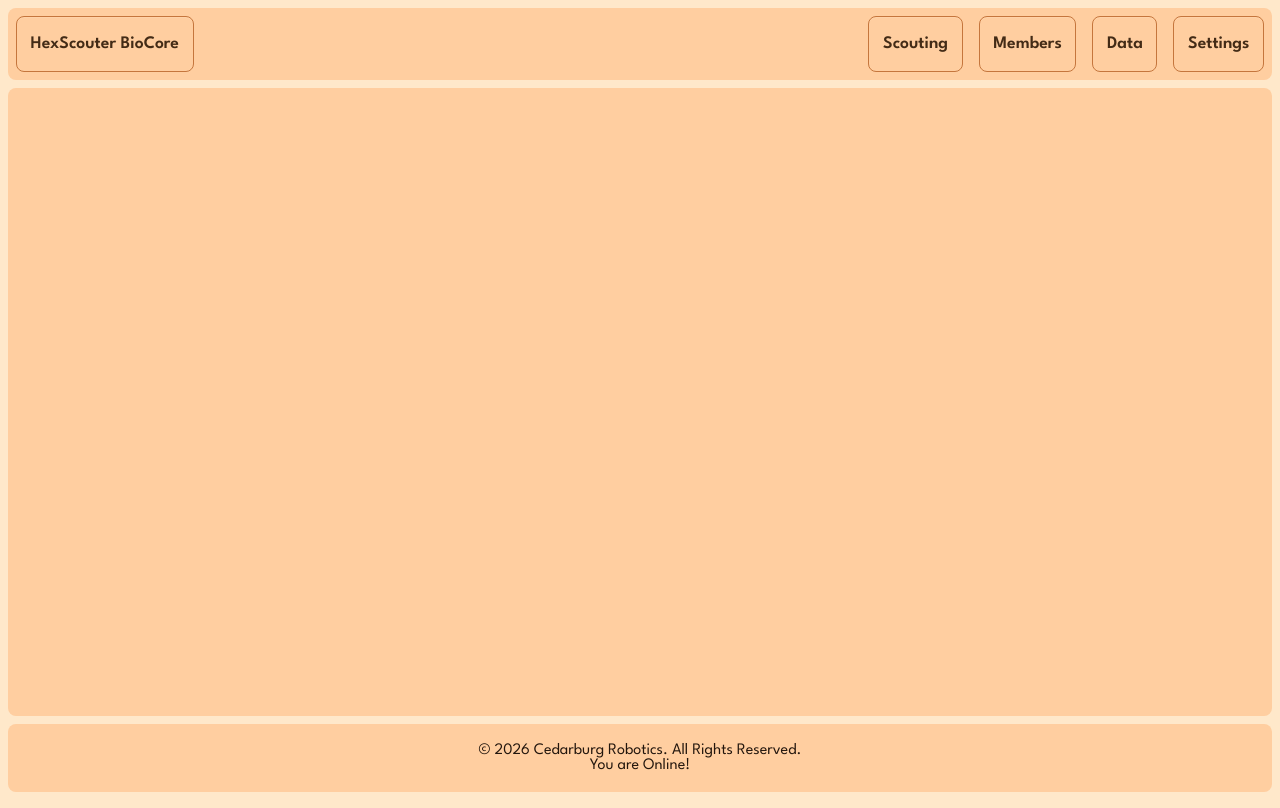
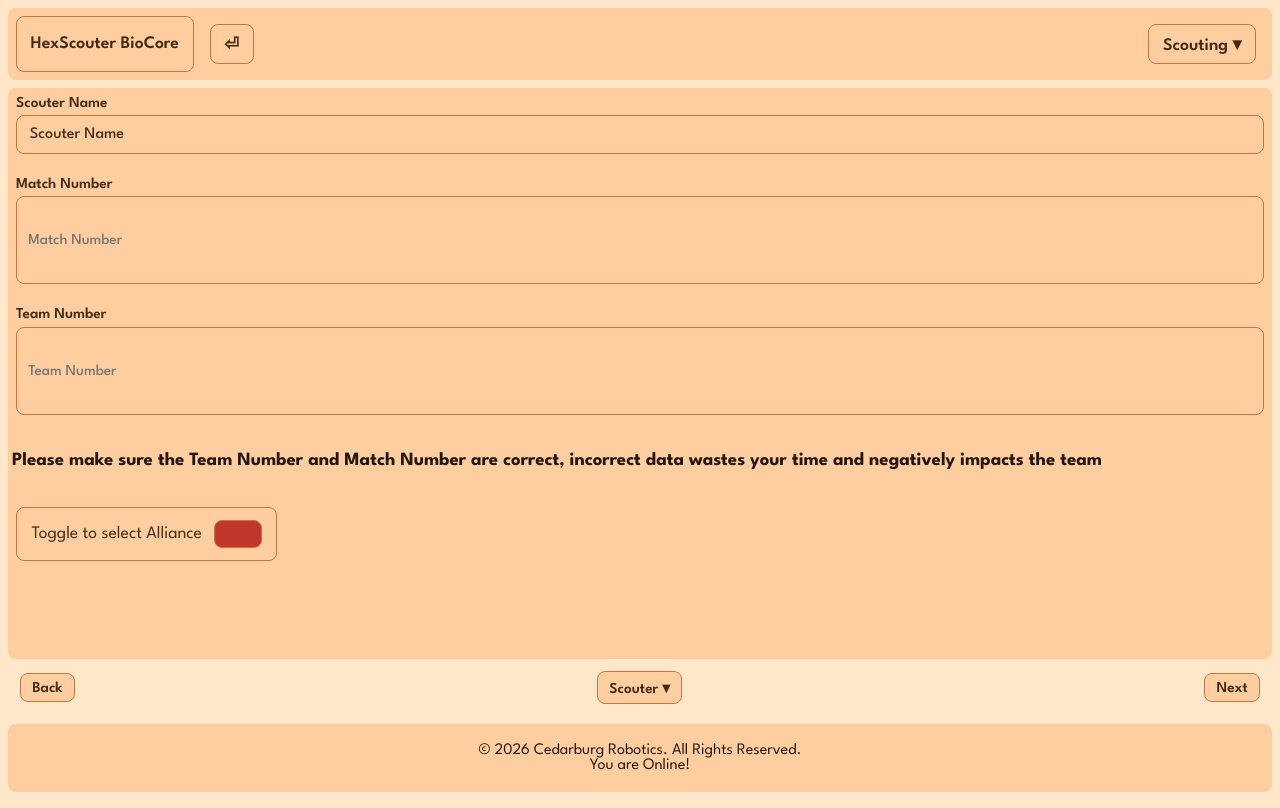
Before and after one commit to connorbieszk/ScoutHub27, a SvelteKit app: page /scouting/match in a window 1280 px wide. Built offline with nearby package versions, Linux system fonts and the light colour scheme.

Commit message:
Page 1 of scouting form

```diff
--- a/src/lib/components/forms/Checkbox.svelte
+++ b/src/lib/components/forms/Checkbox.svelte
@@ -5,12 +5,16 @@
 		children,
 		state = $bindable(false),
 		type = 'button',
-		size = 'md'
+		size = 'md',
+		inactiveColor = 'var(--background-3)',
+		activeColor = 'var(--green)'
 	}: {
 		children: Snippet;
 		state: boolean;
 		type?: 'button' | 'submit' | 'reset';
 		size?: 'sm' | 'md' | 'lg';
+		inactiveColor?: string;
+		activeColor?: string;
 	} = $props();
 
 	const sizeStyles = {
@@ -38,6 +42,12 @@
 	} as const;
 
 	const currentSize = $derived(sizeStyles[size]);
+	const resolvedInactiveColor = $derived(
+		inactiveColor.startsWith('--') ? `var(${inactiveColor})` : inactiveColor
+	);
+	const resolvedActiveColor = $derived(
+		activeColor.startsWith('--') ? `var(${activeColor})` : activeColor
+	);
 
 	function toggleState() {
 		state = !state;
@@ -47,7 +57,7 @@
 <div
 	class="checkboxContainer"
 	class:active={state}
-	style={`--checkbox-font-size: ${currentSize.fontSize}; --checkbox-gap: ${currentSize.gap}; --checkbox-width: ${currentSize.width}; --checkbox-height: ${currentSize.height}; --checkbox-padding: ${currentSize.padding};`}
+	style={`--checkbox-font-size: ${currentSize.fontSize}; --checkbox-gap: ${currentSize.gap}; --checkbox-width: ${currentSize.width}; --checkbox-height: ${currentSize.height}; --checkbox-padding: ${currentSize.padding}; --checkbox-inactive-color: ${resolvedInactiveColor}; --checkbox-active-color: ${resolvedActiveColor};`}
 >
 	{@render children()}
 
@@ -83,7 +93,7 @@
 
 		padding: var(--checkbox-padding);
 
-		background-color: var(--background-3);
+		background-color: var(--checkbox-inactive-color);
 		border: 1px solid var(--background-4);
 		border-radius: var(--default-border-radius);
 
@@ -119,12 +129,12 @@
 	}
 
 	.active button {
-		background-color: var(--green);
-		border-color: var(--green);
+		background-color: var(--checkbox-active-color);
+		border-color: var(--checkbox-active-color);
 	}
 
 	button:focus-visible {
-		outline: 2px solid var(--green);
+		outline: 2px solid var(--checkbox-active-color);
 		outline-offset: 2px;
 	}
 </style>
--- a/src/lib/components/forms/Dropdown.svelte
+++ b/src/lib/components/forms/Dropdown.svelte
@@ -45,7 +45,7 @@
 		{#if placeholder}
 			<option value="" disabled>{placeholder}</option>
 		{/if}
-		{#each options as option}
+		{#each options as option (option.value)}
 			<option value={option.value}>{option.label}</option>
 		{/each}
 	</select>
@@ -84,8 +84,8 @@
 	}
 
 	select:focus {
-		border-color: var(--green);
-		box-shadow: 0 0 0 2px color-mix(in srgb, var(--green) 20%, transparent);
+		border-color: var(--orange);
+		box-shadow: 0 0 0 2px color-mix(in srgb, var(--orange) 20%, transparent);
 	}
 
 	@media (max-width: 700px) {
--- a/src/lib/components/forms/TextInput.svelte
+++ b/src/lib/components/forms/TextInput.svelte
@@ -107,8 +107,8 @@
 
 	input:focus,
 	textarea:focus {
-		border-color: var(--green);
-		box-shadow: 0 0 0 2px color-mix(in srgb, var(--green) 20%, transparent);
+		border-color: var(--orange);
+		box-shadow: 0 0 0 2px color-mix(in srgb, var(--orange) 20%, transparent);
 	}
 
 	@media (max-width: 700px) {
--- a/src/lib/components/ui/NavigationBar.svelte
+++ b/src/lib/components/ui/NavigationBar.svelte
@@ -6,7 +6,7 @@
 	import { getHistory, setHistory } from '$lib/stores/history';
 
 	let menuOpen = $state(false);
-	let showBackButton = $state(false);
+	let showBackButton = $state(true);
 
 	const links = [
 		{ href: '/scouting', label: 'Scouting' },
@@ -15,7 +15,19 @@
 		{ href: '/settings', label: 'Settings' }
 	] as const;
 
-	const closeMenu = () => (menuOpen = false);
+	type Route = (typeof links)[number]['href'];
+
+	let currentPath = $state<Route>('/scouting');
+
+	function closeMenu() {
+		menuOpen = false;
+	}
+
+	function navigate(route: Route) {
+		currentPath = route;
+		menuOpen = false;
+		void goto(resolve(route));
+	}
 
 	function goBack() {
 		const history = getHistory();
@@ -30,10 +42,18 @@
 		void goto(resolve(previousRoute));
 	}
 
-	afterNavigate(({ from }) => {
+	afterNavigate(({ from, to }) => {
 		menuOpen = false;
-		const history = getHistory();
-		showBackButton = from !== null && history.length > 1;
+
+		if (to?.url.pathname) {
+			const match = links.find((link) => link.href === to.url.pathname);
+
+			if (match) {
+				currentPath = match.href;
+			}
+		}
+
+		showBackButton = from !== null && getHistory().length > 1;
 	});
 </script>
 
@@ -48,38 +68,25 @@
 		</div>
 	</div>
 
-	<button
-		class="menu-button"
-		aria-label="Toggle navigation menu"
-		aria-expanded={menuOpen}
-		aria-controls="mobile-nav"
-		onclick={() => (menuOpen = !menuOpen)}
-	>
-		☰
-	</button>
+	<div class="route-selector">
+		<div class="route-dropdown">
+			<Button onclick={() => (menuOpen = !menuOpen)} size="md">
+				{links.find((x) => x.href === currentPath)?.label ?? 'Menu'} ▾
+			</Button>
 
-	<div class="navbar-links desktop">
+			{#if menuOpen}
+				<div class="route-menu" in:slide={{ duration: 150 }} out:slide={{ duration: 100 }}>
 					{#each links as link (link.href)}
-			<Button href={link.href} size="md">
+						{#if link.href !== currentPath}
+							<Button onclick={() => navigate(link.href)} size="md">
 								{link.label}
 							</Button>
-		{/each}
-	</div>
-
-	{#if menuOpen}
-		<div
-			id="mobile-nav"
-			class="navbar-links mobile"
-			in:slide={{ duration: 200 }}
-			out:slide={{ duration: 150 }}
-		>
-			{#each links as link (link.href)}
-				<Button href={link.href} size="md">
-					{link.label}
-				</Button>
+						{/if}
 					{/each}
 				</div>
 			{/if}
+		</div>
+	</div>
 </nav>
 
 <style>
@@ -103,6 +110,7 @@
 	.navbar-left {
 		display: flex;
 		align-items: center;
+
 		min-width: 0;
 		flex: 1;
 	}
@@ -111,8 +119,8 @@
 		display: flex;
 		align-items: center;
 		gap: 0.5rem;
+
 		min-width: 0;
-		flex-wrap: wrap;
 	}
 
 	.brand-group :global(a),
@@ -126,59 +134,58 @@
 		flex-shrink: 0;
 	}
 
-	.navbar-links {
+	/* Center page selector */
+.route-selector {
 	display: flex;
 	align-items: center;
-		gap: 0.5rem;
+	justify-content: flex-end;
+
+	margin-left: auto;
 }
 
-	.mobile {
-		display: none;
+.route-dropdown {
+	position: relative;
+	display: flex;
+		right: 0.5rem;
+
+	align-items: center;
 }
 
-	.menu-button {
-		display: none;
+.route-menu {
+	position: absolute;
 
-		font-size: 2rem;
-		padding: 0.25rem 0.75rem;
+	top: calc(100% + 0.5rem);
+	right: -.25rem;
 
-		color: var(--foreground-1);
-		background-color: var(--background-3);
+	display: flex;
+	flex-direction: column;
+	gap: 0.5rem;
 
-		border: none;
+	padding: 0.5rem;
+	padding-right: 1rem;
+
+	background-color: var(--background-2);
+	border: 1px solid var(--background-4);
 	border-radius: var(--default-border-radius);
 
-		cursor: pointer;
-
-		transition:
-			background-color 0.2s ease,
-			transform 0.15s ease;
+	z-index: 100;
 }
 
-	.menu-button:hover {
-		background-color: var(--background-4);
-		transform: scale(1.05);
+.route-menu :global(button),
+.route-menu :global(a) {
+	width: 100%;
+	white-space: nowrap;
+	justify-content: center;
 }
 
+	/* Mobile adjustments */
 	@media (max-width: 700px) {
 		.navbar {
 			gap: 0.5rem;
 		}
 
-		.navbar-left {
-			flex: 1 1 auto;
-		}
-
 		.brand-group {
 			gap: 0.35rem;
-		}
-
-		.desktop {
-			display: none;
-		}
-
-		.menu-button {
-			display: block;
 		}
 
 		:global(.back-button) {
@@ -186,34 +193,12 @@
 			min-width: 2.4rem;
 		}
 
-		.mobile {
-			position: absolute;
-
-			top: calc(100% + 0.5rem);
-			left: 0;
-
-			width: 100%;
-			box-sizing: border-box;
-
-			display: flex;
-			flex-direction: column;
-			align-items: stretch;
-			gap: 0.5rem;
-
-			padding: 0.5rem;
-
-			background-color: var(--background-3);
-			border-radius: var(--default-border-radius);
-
-			z-index: 100;
+		.route-selector {
+			flex: 0 0 auto;
 		}
 
-		/* These assume Button renders an <a> or <button> as its root element.
-		   If it doesn't, I'd recommend adding a `fullWidth` prop to Button instead. */
-		.mobile :global(a),
-		.mobile :global(button) {
-			width: 100%;
-			box-sizing: border-box;
+		.route-menu {
+			right: 0;
 		}
 	}
 </style>
--- a/src/routes/debug/+page.svelte
+++ b/src/routes/debug/+page.svelte
@@ -58,7 +58,7 @@
 	</Button>
     <br>
 
-	<Checkbox state={checkbox1State}>
+	<Checkbox bind:state={checkbox1State}>
 		Touch friendly toggle
 	</Checkbox>
 
--- a/src/routes/scouting/match/+page.svelte
+++ b/src/routes/scouting/match/+page.svelte
@@ -1,10 +1,168 @@
+<script lang="ts">
+	import Button from '$lib/components/forms/Button.svelte';
+	import Checkbox from '$lib/components/forms/Checkbox.svelte';
+	import Dropdown from '$lib/components/forms/Dropdown.svelte';
+	import TextInput from '$lib/components/forms/TextInput.svelte';
+
+	let page = $state(0);
+	let menuOpen = $state(false);
+
+	// Match Information
+	let scouterName = $state('');
+	let matchNumber = $state('');
+	let teamNumber = $state('');
+	let teamAlliance = $state(false); // false = Red, true = Blue
+
+	const pages = ['Scouter', 'Auto', 'Tele', 'Final', 'Upload'];
+
+	function goToPage(index: number) {
+		if (index < 0 || index >= pages.length) {
+			return;
+		}
+
+		page = index;
+		menuOpen = false;
+	}
+
+	function toggleMenu() {
+		menuOpen = !menuOpen;
+	}
+</script>
+
 <svelte:head>
 	<title>Match Scouting!</title>
 </svelte:head>
 
 <div class="content">
-
-	<div class="nav">
-
+	<div class="pages">
+		{#if page === 0}
+			<Dropdown
+				label="Scouter Name"
+				value={scouterName}
+				placeholder="Scouter Name"
+				options={[
+					{ label: 'Tim Cheese', value: 'timcheese' },
+					{ label: 'Jane Doe', value: 'janedoe' },
+					{ label: 'John Doe', value: 'johndoe' } // When the database is up , host a users database, with Pretty Names and database names (Label and Value)
+				]}
+			/>
+			<br />
+			<TextInput
+				value={matchNumber}
+				type="input"
+				placeholder="Match Number"
+				size="sm"
+				label="Match Number"
+			/>
+			<br />
+			<TextInput
+				value={teamNumber}
+				type="input"
+				placeholder="Team Number"
+				size="sm"
+				label="Team Number"
+			/>
+			<br />
+			<h3>
+				Please make sure the Team Number and Match Number are correct, incorrect data wastes your
+				time and negatively impacts the team
+			</h3>
+			<br />
+			<Checkbox bind:state={teamAlliance} inactiveColor="--red" activeColor="--blue"
+				>Toggle to select Alliance</Checkbox
+			>
+		{:else if page === 1}
+			<!-- Auto -->
+		{:else if page === 2}
+			<!-- Tele -->
+		{:else if page === 3}
+			<!-- Comments -->
+		{:else if page === 4}
+			<!-- Upload -->
+		{/if}
 	</div>
 </div>
+
+<div class="nav">
+	<div class="nav-side">
+		<Button onclick={() => goToPage(page - 1)} size="sm">Back</Button>
+	</div>
+
+	<div class="current-page">
+		<Button onclick={toggleMenu} size="sm">
+			{pages[page]} ▾
+		</Button>
+
+		{#if menuOpen}
+			<div class="menu">
+				{#each pages as name, index (index)}
+					{#if index !== page}
+						<Button onclick={() => goToPage(index)} size="sm">
+							{name}
+						</Button>
+					{/if}
+				{/each}
+			</div>
+		{/if}
+	</div>
+
+	<div class="nav-side">
+		<Button onclick={() => goToPage(page + 1)} size="sm">Next</Button>
+	</div>
+</div>
+
+<style>
+	.content {
+		height: 100dvh;
+		display: flex;
+		flex-direction: column;
+		overflow: hidden;
+	}
+
+	.pages {
+		flex: 1;
+		min-height: 0;
+		overflow-y: auto;
+	}
+
+	.nav {
+		display: flex;
+		align-items: center;
+		justify-content: space-between;
+		gap: 0.5rem;
+		padding: 0.5rem;
+		flex-shrink: 0;
+	}
+
+	.nav-side {
+		flex: 0 0 auto;
+	}
+
+	.current-page {
+		position: relative;
+		flex: 1;
+		display: flex;
+		justify-content: center;
+	}
+
+	.menu {
+		position: absolute;
+		bottom: calc(100% + 0.5rem);
+
+		display: flex;
+		flex-direction: column;
+		gap: 0.5rem;
+
+		padding: 0.5rem;
+
+		background-color: var(--background-2);
+		border: 1px solid var(--background-4);
+		border-radius: var(--default-border-radius);
+
+		z-index: 100;
+	}
+
+	.menu :global(button) {
+		white-space: nowrap;
+	}
+</style>
```
Lines whose indentation alone changed are shown as unchanged.
